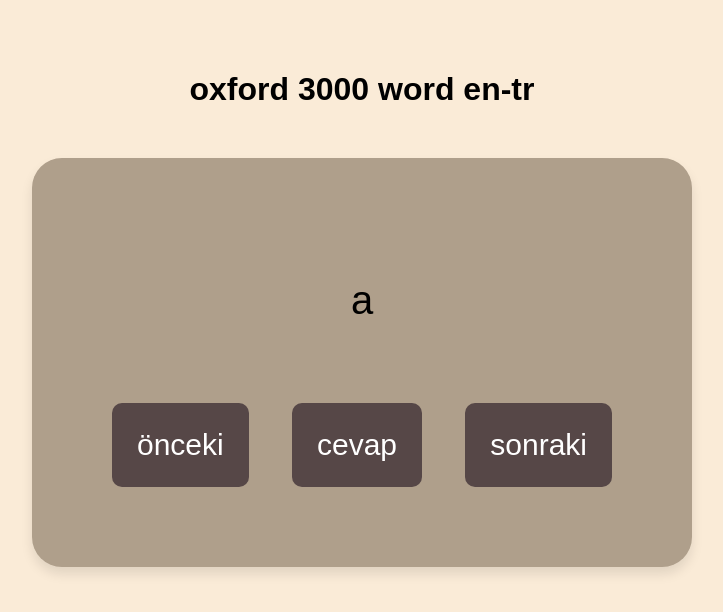
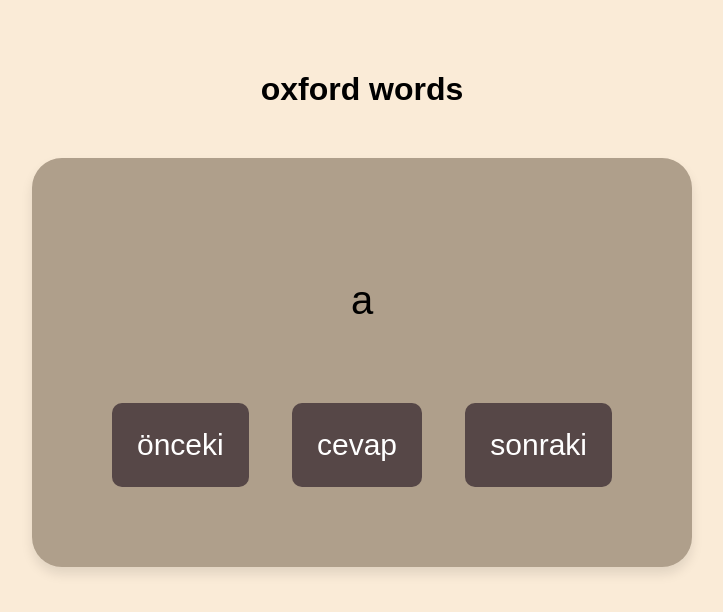
Before and after one commit to zehranuracikgoz/oxford3000wordsflashcards, a plain HTML site: page index/index.html in a window 1280 px wide. Shown: the whole page, without its empty margins (278-1001 px from the left). Drawn offline with Linux system fonts and the light colour scheme.

Commit message:
Update index.html

```diff
--- a/index/index.html
+++ b/index/index.html
@@ -2,12 +2,12 @@
 <html lang ="tr">
 <head>
     <meta charset="UTF-8">
-    <title>a1flashcards</title>
+    <title>oxfordwordsflashcards</title>
     <link rel="stylesheet" href="style.css">
 </head>
 
 <body>
-    <h1>oxford 3000 word en-tr</h1>
+    <h1>oxford words</h1>
     <div class="card" id="flashcard">
         <p id="card-content">yükleniyor...</p>
         <div class="buttons">
```
